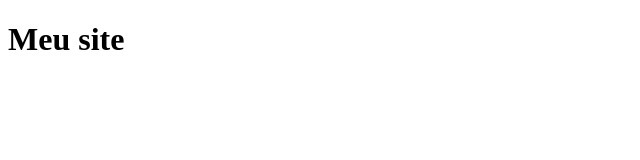
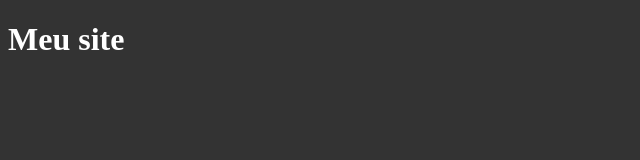
Before and after one commit to Statiane/sitesi2, a plain HTML site: page index.html in a window 1280 px wide. Shown: the whole page, without its empty margins (0-640 px from the left). Drawn offline with Linux system fonts and the light colour scheme.

Commit message:
atualizaçao index

```diff
--- a/index.html
+++ b/index.html
@@ -4,7 +4,7 @@
   <head>
     <meta charset="utf-8">
     <title> Site teste</title>
-    <link rel-"stylesheet" href="estilo.css">
+    <link rel="stylesheet" href="estilo.css">
   </head>
   <h1> Meu site</h1>
   </html>
```
